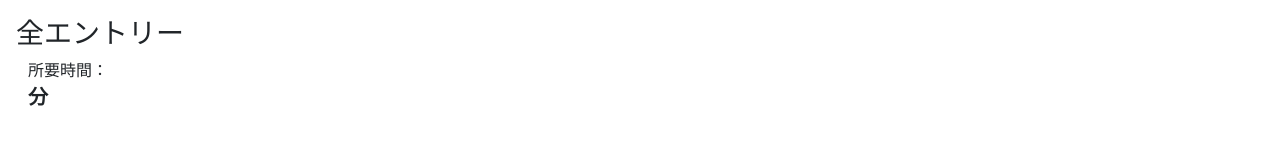
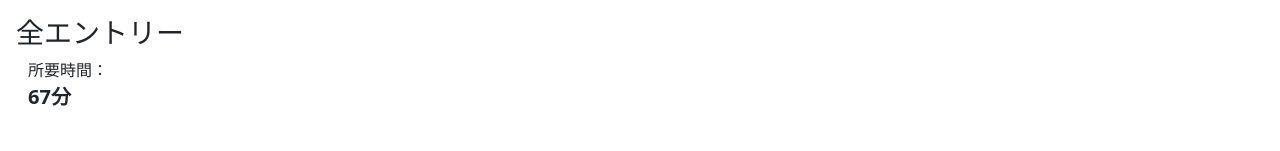
Before and after one commit to ritto153/PianoProgramEditor, a React (Create React App) app: page / in a window 1280 px wide. Shown: the top 151 px of the page. Built offline with nearby package versions, Linux system fonts and the light colour scheme.

Commit message:
TOPの部の所要時間が表示されるように

```diff
--- a/src/components/EntryTableTitle.tsx
+++ b/src/components/EntryTableTitle.tsx
@@ -5,6 +5,8 @@ import styled from "styled-components";
 
 import { useEntries } from "../EntryProvider";
 import StartingTimeInputForm from "./StartingTimeInputForm";
+import { Part } from "../type/Part";
+import { EntryMap } from "../type/Entry";
 
 type Props = {
   partId: string;
@@ -47,22 +49,31 @@ const TwoDatesToString = (
 
 const MinutesBetweenTwoDates = (
   startingTime: Date | null,
-  endingTime: Date | null
+  endingTime: Date | null,
+  part: Part,
+  entryMap: EntryMap
 ): number | null => {
   if (startingTime && endingTime) {
     return (endingTime.getTime() - startingTime.getTime()) / 60000;
   } else if (!startingTime && !endingTime) {
-    return null;
+    return part.entryIds
+      .map((entryId) => entryMap[entryId].time)
+      .reduce((a, b) => a + b, 0);
   } else {
     throw new Error("開始時間と終了時間の片方がnullになっています");
   }
-}
+};
 
 export default function EntryTableTitle(props: Props) {
   const { partId, endingTime } = props;
-  const { partMap } = useEntries();
+  const { entryMap, partMap } = useEntries();
   const part = partMap[partId];
-  const totalPlayTime = MinutesBetweenTwoDates(part.startingTime, endingTime);
+  const totalPlayTime = MinutesBetweenTwoDates(
+    part.startingTime,
+    endingTime,
+    part,
+    entryMap
+  );
   const sheduleString = TwoDatesToString(part.startingTime, endingTime);
 
   return (
```
